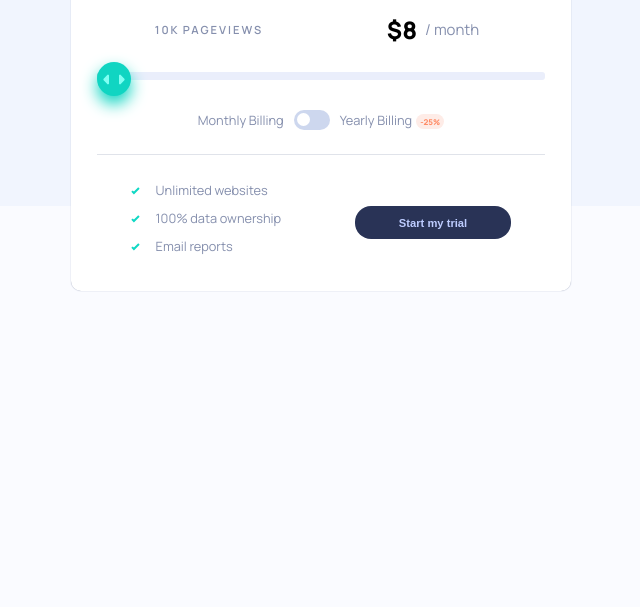
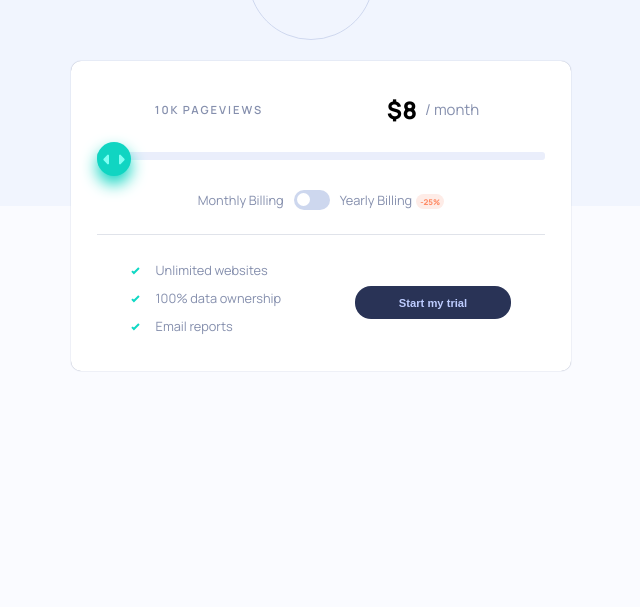
Before and after one commit to shakhorinAlex/pricing-component, a plain HTML site: page index.html in a window 1280 px wide. Shown: the part 193-800 px from the top of the page, without its empty margins (319-959 px from the left). Drawn offline with nearby package versions, Linux system fonts and the light colour scheme.

Commit message:
Update style.css

```diff
--- a/css/style.css
+++ b/css/style.css
@@ -98,6 +98,7 @@ body {
     background-image: url(../images/pattern-circles.svg);
     background-repeat: no-repeat;
     background-position: 50% 0%;
+    margin: 5rem 0;
     text-align: center;
 }
 
```
